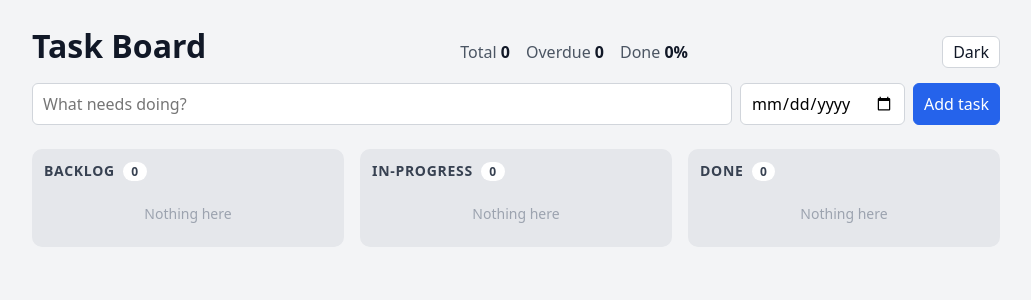
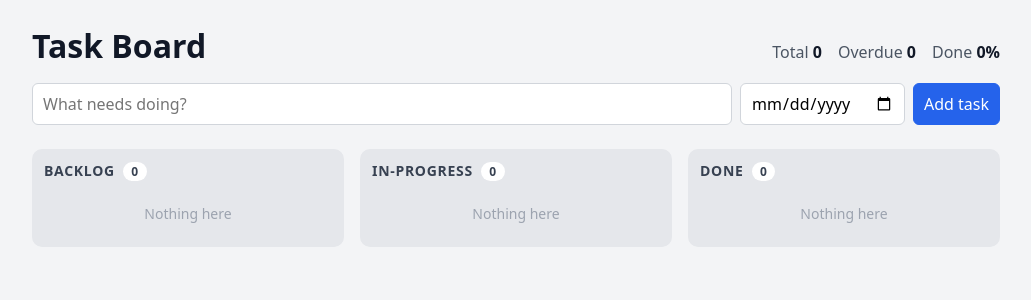
Before and after one commit to NivSolomon/pr-triage-demo, a React (Vite) app: page / in a window 1280 px wide. Shown: the top 300 px of the page, without its empty margins (124-1155 px from the left). Built offline with nearby package versions, Linux system fonts and the light colour scheme.

Commit message:
Revert "Add dark mode with a persisted theme toggle"

```diff
--- a/web/App.jsx
+++ b/web/App.jsx
@@ -4,20 +4,16 @@ import { useTaskStore } from "./useTaskStore.js";
 import TaskForm from "./components/TaskForm.jsx";
 import StatsBar from "./components/StatsBar.jsx";
 import Column from "./components/Column.jsx";
-import ThemeToggle from "./components/Themetoggle.jsx";
-import { useTheme } from "./theme.js";
 
 export default function App() {
   const { tasks, addTask, moveTask, updateTask, removeTask } = useTaskStore();
   const groups = groupByStatus(tasks);
-  const { theme, toggle } = useTheme();
 
   return (
     <main className="app">
       <header>
         <h1>Task Board</h1>
         <StatsBar tasks={tasks} />
-        <ThemeToggle theme={theme} onToggle={toggle} />
       </header>
       <TaskForm onAdd={addTask} />
       <div className="board">
--- a/web/components/ThemeToggle.jsx
+++ /dev/null
@@ -1,14 +0,0 @@
-export default function ThemeToggle({ theme, onToggle }) {
-  const next = theme === "dark" ? "light" : "dark";
-  return (
-    <button
-      type="button"
-      className="secondary theme-toggle"
-      onClick={onToggle}
-      aria-label={`Switch to ${next} mode`}
-      title={`Switch to ${next} mode`}
-    >
-      {theme === "dark" ? "Light" : "Dark"}
-    </button>
-  );
-}
--- a/web/styles.css
+++ b/web/styles.css
@@ -1,27 +1,10 @@
-:root {
-  --bg: #f3f4f6;
-  --surface: #ffffff;
-  --column: #e5e7eb;
-  --text: #111827;
-  --muted: #6b7280;
-  --border: #d1d5db;
-}
-
-:root[data-theme="dark"] {
-  --bg: #0f172a;
-  --surface: #1e293b;
-  --column: #172033;
-  --text: #e5e7eb;
-  --muted: #94a3b8;
-  --border: #334155;
-}
 * { box-sizing: border-box; }
 
 body {
   margin: 0;
   font-family: system-ui, -apple-system, "Segoe UI", sans-serif;
-  background: var(--bg);
-  color: var(--text);
+  background: #f3f4f6;
+  color: #111827;
 }
 
 .app { max-width: 1000px; margin: 0 auto; padding: 24px 16px; }
@@ -30,36 +13,33 @@ header { display: flex; align-items: baseline; justify-content: space-between; f
 h1 { margin: 0 0 16px; }
 
 .stats { display: flex; gap: 16px; color: #4b5563; }
-.stats strong { color: var(--text); }
+.stats strong { color: #111827; }
 .stats .danger { color: #dc2626; }
 
 .task-form { display: flex; gap: 8px; flex-wrap: wrap; margin-bottom: 24px; }
 .task-form input[type="text"] { flex: 1; min-width: 200px; }
-input, select, button { font: inherit; padding: 8px 10px; border: 1px solid var(--border); border-radius: 6px; }
+input, select, button { font: inherit; padding: 8px 10px; border: 1px solid #d1d5db; border-radius: 6px; }
 button { background: #2563eb; color: #fff; border-color: #2563eb; cursor: pointer; }
 button:hover { background: #1d4ed8; }
 button.link { background: none; border: none; color: #dc2626; padding: 4px; }
 button.link:hover { background: none; text-decoration: underline; }
 button.link.neutral { color: #2563eb; }
-button.secondary { background: var(--surface); color: #374151; border-color: #d1d5db; }
-button.secondary:hover { background: var(--bg); }
+button.secondary { background: #fff; color: #374151; border-color: #d1d5db; }
+button.secondary:hover { background: #f3f4f6; }
 .edit-form { display: flex; flex-direction: column; gap: 8px; }
 .error { flex-basis: 100%; margin: 0; color: #dc2626; }
 
 .board { display: grid; grid-template-columns: repeat(auto-fit, minmax(250px, 1fr)); gap: 16px; align-items: start; }
-.column { background: var(--column); border-radius: 10px; padding: 12px; }
+.column { background: #e5e7eb; border-radius: 10px; padding: 12px; }
 .column h2 { margin: 0 0 12px; font-size: 14px; text-transform: uppercase; letter-spacing: 0.05em; color: #374151; }
-.count { background: var(--surface); border-radius: 10px; padding: 1px 8px; margin-left: 4px; font-size: 12px; }
+.count { background: #fff; border-radius: 10px; padding: 1px 8px; margin-left: 4px; font-size: 12px; }
 .column ul { list-style: none; margin: 0; padding: 0; display: flex; flex-direction: column; gap: 8px; }
 
-.card { background: var(--surface); border-radius: 8px; padding: 10px 12px; box-shadow: 0 1px 2px rgba(0, 0, 0, 0.08); }
+.card { background: #fff; border-radius: 8px; padding: 10px 12px; box-shadow: 0 1px 2px rgba(0, 0, 0, 0.08); }
 .card.overdue { border-left: 4px solid #dc2626; }
 .card-title { font-weight: 600; }
-.card-due { font-size: 13px; color: var(--muted); margin-top: 2px; }
+.card-due { font-size: 13px; color: #6b7280; margin-top: 2px; }
 .card.overdue .card-due { color: #dc2626; }
 .card-actions { display: flex; justify-content: space-between; align-items: center; margin-top: 8px; }
 .card-actions select { padding: 4px 6px; font-size: 13px; }
 .empty { color: #9ca3af; text-align: center; padding: 12px; font-size: 14px; }
-
-.theme-toggle { padding: 4px 10px; }
-button.secondary { background: var(--surface); color: var(--text); border-color: var(--border); }
--- a/web/theme.js
+++ /dev/null
@@ -1,21 +0,0 @@
-import { useEffect, useState } from "react";
-
-const KEY = "task-board-theme";
-
-function initialTheme() {
-  const saved = localStorage.getItem(KEY);
-  if (saved === "light" || saved === "dark") return saved;
-  return window.matchMedia?.("(prefers-color-scheme: dark)").matches ? "dark" : "light";
-}
-
-/** Current theme ("light" | "dark"), persisted and mirrored onto <html data-theme>. */
-export function useTheme() {
-  const [theme, setTheme] = useState(initialTheme);
-
-  useEffect(() => {
-    document.documentElement.dataset.theme = theme;
-    localStorage.setItem(KEY, theme);
-  }, [theme]);
-
-  return { theme, toggle: () => setTheme((t) => (t === "dark" ? "light" : "dark")) };
-}
```
